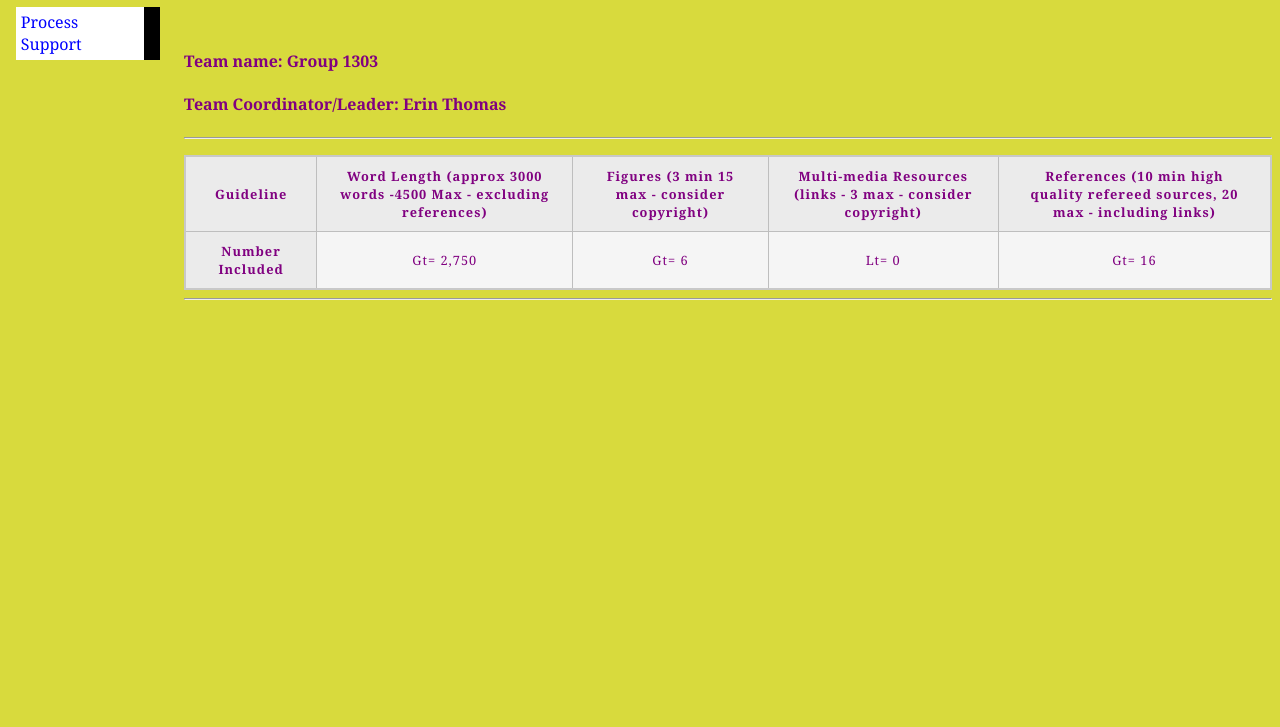
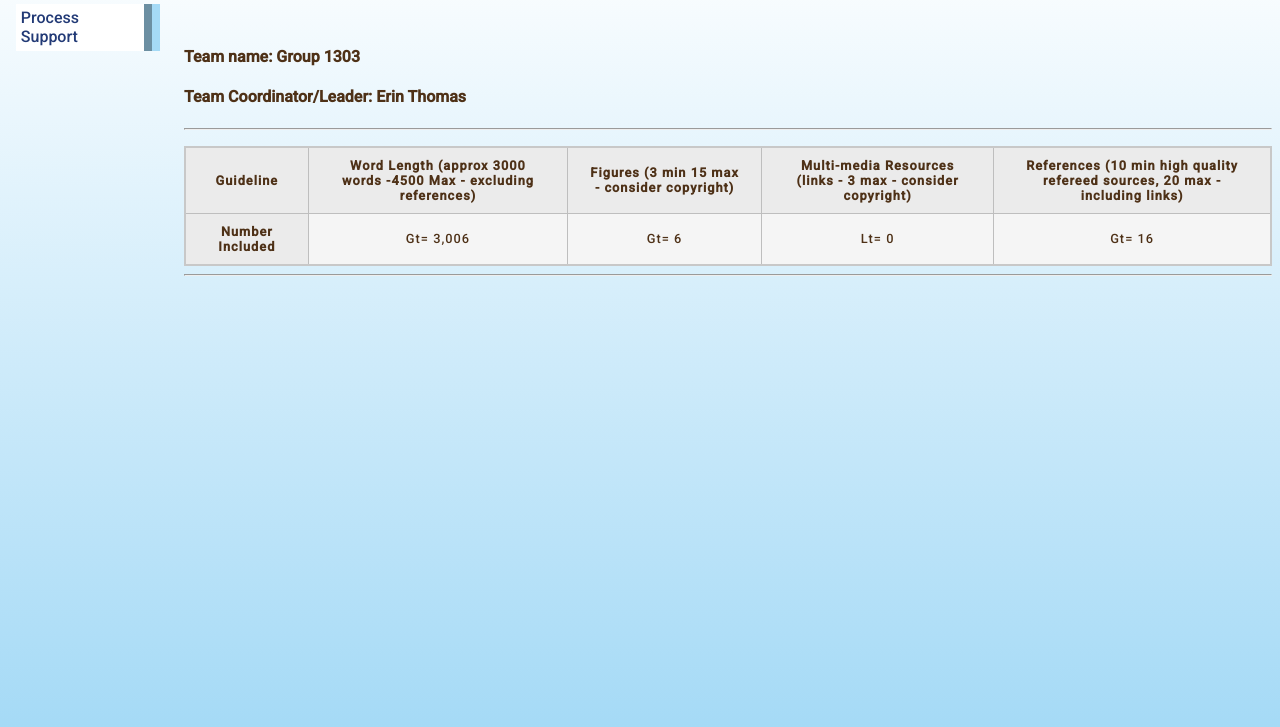
Before and after one commit to Snofolofosoraus/snofolofosoraus.github.io, a plain HTML site: page misc/guidelines.html in a window 1280 px wide. Shown: the part 73-800 px from the top of the page. Drawn offline with Linux system fonts and the light colour scheme.

Commit message:
Update 6, I think this might be the last one!!

```diff
--- a/misc/guidelines.html
+++ b/misc/guidelines.html
@@ -3,6 +3,8 @@
 <head>
   <title>Guidelines</title>
    	<link rel="stylesheet" href="../styles/minimal-table.css" type="text/css">
+
+	   <link href="https://fonts.googleapis.com/css2?family=Roboto+Slab&family=Roboto:wght@500&display=swap" rel="stylesheet">
 </head>
 
 <body>
@@ -36,7 +38,7 @@
 	</p>
 
 		<th scope="row">Number Included</th>
-		<td> Gt= 2,750</td>
+		<td> Gt= 3,006</td>
 		<td> Gt= 6</td>
         <td> Lt= 0</td>
 		<td> Gt= 16</td>
--- a/styles/minimal-table.css
+++ b/styles/minimal-table.css
@@ -1,12 +1,10 @@
   body {
-
-
-font-family: sans-serif;
-padding-left: 11em;
-   font-family: Georgia, "Times New Roman",
-          Times, serif;
-		  color: purple;
-    background-color: #d8da3d
+  font-family: Roboto, sans-serif;
+  padding-left: 11em;
+   color: rgb(78, 49, 23);
+    background: linear-gradient(rgb(255, 255, 255), rgb(165, 218, 246));
+    background-repeat: no-repeat;
+    background-attachment: fixed;
   }
 	  ul.navbar {
      list-style-type: none;
@@ -25,19 +23,22 @@ ul.navbar li {
   background: white;
   margin: 0.5em 0;
   padding: 0.3em;
-  border-right: 1em solid black
+  border-right: 1em groove rgb(165, 218, 246)
 }
 ul.navbar a {
   text-decoration: none
 }
 a:link {
-  color: blue }
+  color: rgb(34, 58, 118)
+}
 a:visited {
-  color: purple }
+  color: rgb(32, 77, 68)
+}
 address {
   margin-top: 1em;
   padding-top: 1em;
-  border-top: thin dotted }
+  border-top: thin dotted
+}
 table {
   border-collapse: collapse;
   border: 2px solid rgb(200,200,200);
--- a/styles/mystyles.css
+++ b/styles/mystyles.css
@@ -1,8 +1,7 @@
   body {
    padding-left: 11em;
-   font-family: Georgia, "Times New Roman",
-          Times, serif;
-		  color: rgb(64, 40, 17);
+   font-family: Roboto, sans-serif;
+		  color: rgb(78, 49, 23);
     background: linear-gradient(rgb(255, 255, 255), rgb(165, 218, 246));
     background-repeat: no-repeat;
     background-attachment: fixed;
@@ -24,30 +23,22 @@
     background: white;
     margin: 0.5em 0;
     padding: 0.3em;
-    border-right: 1em solid black
+    border-right: 1em groove rgb(165, 218, 246)
   }
   ul.navbar a {
     text-decoration: none
   }
   a:link {
-    color: blue
+    color: rgb(34, 58, 118)
   }
   a:visited {
-    color: purple
+    color: rgb(32, 77, 68)
   }
 	address {
     margin-top: 1em;
     padding-top: 1em;
     border-top: thin dotted;
   }
-  div {
-    border-style: solid;
-    width: 10em;
-    height: 10em;
-    background-color: rgb(7, 78, 177);
-    float: left;
-    margin: 3em;
-  }
   a.box_link {
     color: white;
   }
```
Also changed, not shown: AssignmentWebsite.html (+5 -3 lines), misc/choices.html (+2 -0 lines), misc/ethics.html (+2 -0 lines), misc/evaluation.html (+2 -0 lines), misc/opportunities.html (+2 -0 lines), misc/portfolio.html (+2 -0 lines), misc/process.html (+2 -1 lines), misc/proposal.html (+2 -1 lines), misc/references.html (+2 -0 lines), misc/risks.html (+2 -0 lines), misc/rubric.html (+2 -0 lines), misc/team-formation.html (+2 -0 lines), misc/topic.html (+2 -0 lines).
